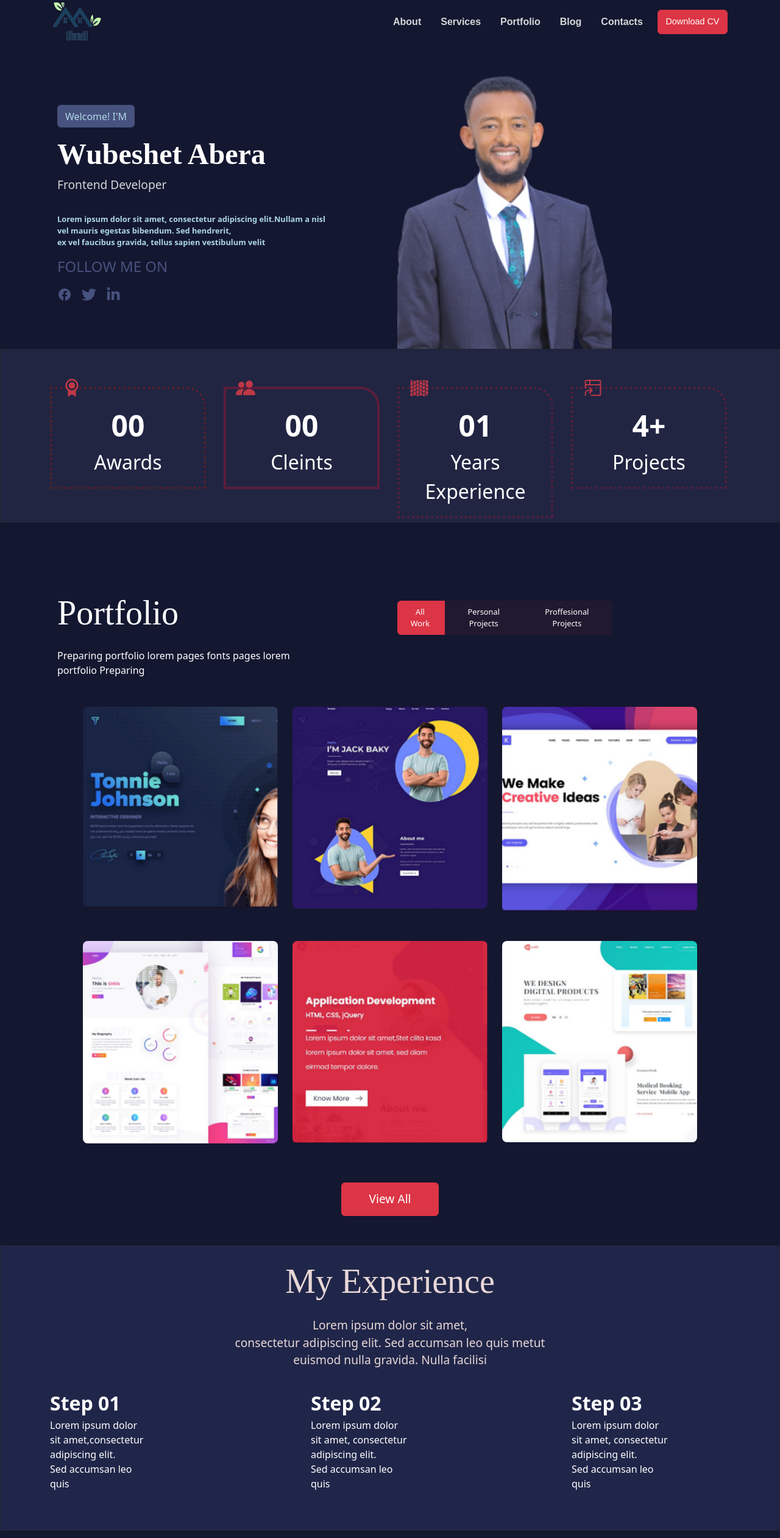
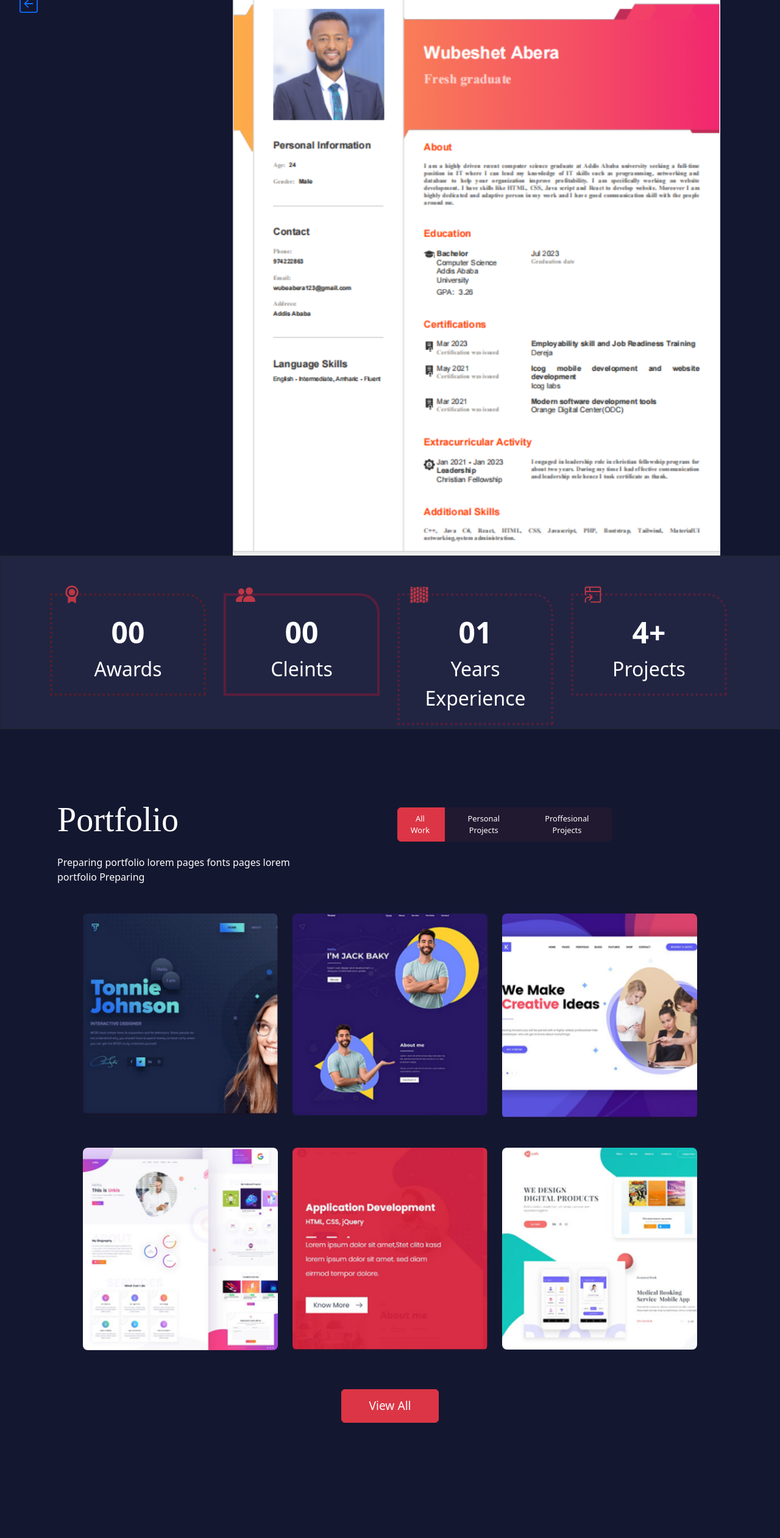
Before and after one commit to wubeabera123/my_portfolio, a React (Create React App) app: page /Mycv in a window 1280 px wide. Shown: the part 20-2542 px from the top of the page at 61% size. Built offline with nearby package versions, Linux system fonts and the light colour scheme.

Commit message:
cv button

```diff
--- a/package.json
+++ b/package.json
@@ -9,7 +9,7 @@
     "react": "^18.2.0",
     "react-dom": "^18.2.0",
     "react-icons": "^4.10.1",
-    "react-router-dom": "^6.15.0",
+    "react-router-dom": "^6.16.0",
     "react-scripts": "5.0.1",
     "react-scroll": "^1.8.9",
     "web-vitals": "^2.1.4"
--- a/src/App.js
+++ b/src/App.js
@@ -6,16 +6,38 @@ import Form from './Form';
 import Info from './Info';
 import Landing from "./Landing.js";
 import Ports from './Ports';
+import Error from './Error.jsx'
+import Mycv from './Mycv';
+import { createBrowserRouter,RouterProvider } from 'react-router-dom';
+const router = createBrowserRouter([
+  {
+    path:'/',
+    element:<Landing />,
+    errorElement:<Error />,
+    children:[
+      {
+        path:'/experience',
+        element:<Experience/>
+      },
 
+   ]
+  },
+  {
+    path:'/Mycv',
+    element:<Mycv />,
+    errorElement:<Error/>
+  }
 
+])
 
 function App() {
   return (
     <div>
-       <Landing/>
+      <RouterProvider router={router} />
+       { /*<Landing/>*/ }
        <Info/>
        <Ports/>
-       <Experience/>
+       {/*<Experience/>*/}
        <Form/>
        <Footer/>
     </div>
--- /dev/null
+++ b/src/Error.jsx
@@ -0,0 +1,3 @@
+export default function Error(){
+    return <div>error</div>
+}
--- a/src/Form.js
+++ b/src/Form.js
@@ -9,7 +9,7 @@ function Form(){
       <div className="row">
         <div className="col">
           <div className="container" style={{marginTop: "7.9rem"}}>
-             <p style={{color: "white", fontFamily: "serif",fontWeight: "bold",fontSize: "3rem"}}>Contact Us</p>
+             <p style={{color: "white", fontFamily: "serif",fontWeight: "bold",fontSize: "3rem"}}>Contact Me</p>
              <p style={{color: "white",fontSize: "1.2rem"}}>Lorem ipsum dolor sit amet, consectetur<br/> Sed accumsan leo quis metus efficitur.</p>
              <div className="d-flex py-3">
                <span className="d-flex" style={{fontSize: "2.2rem"}}><PiPhoneCallBold color="#FF2001"/></span>
--- a/src/Landing.js
+++ b/src/Landing.js
@@ -6,8 +6,9 @@ import { Link } from "react-router-dom";
 import {MdBorderColor, MdFacebook} from "react-icons/md";
 import {FaTwitter} from "react-icons/fa";
 import {FaLinkedinIn} from "react-icons/fa";
-
+import { useNavigate ,Outlet,useParams} from "react-router-dom";
 function Landing(){
+  const navigate=useNavigate()
     return(
   <div>
     <nav className="container navbar navbar-expand-md py-4 navbar-light">
@@ -34,17 +35,18 @@ function Landing(){
                 <a className="nav-link" href="#">Portfolio</a>
               </li>
               <li className="nav-item">
-                <a className="nav-link" href="#">Blog</a>
+                <a className="nav-link" href="#"><Link to='/experience' onClick={()=>{navigate('/experience')}} style={{textDecoration: "none", color: "#d2d8d7" }}>Experience</Link></a>
               </li>
               <li className="nav-item">
                 <a className="nav-link" href="#">Contacts</a>
               </li>
               <li className="nav-item">
-                <button className="btn btn-danger" style={{fontSize: "0.9rem",minHeight: "2.5rem",width: "7.2rem"}}>Download CV</button>
+                <button className="btn btn-danger" onClick={()=>{navigate('/mycv')}} style={{fontSize: "0.9rem",minHeight: "2.5rem",width: "7.2rem"}}>VIEW MY CV</button>
               </li>
            </ul>
         </div>
     </nav>
+
    <div className="container">
     <div className="row">
       <div className="col">
@@ -77,6 +79,7 @@ function Landing(){
     </div>
   </div>
 </div>
+<Outlet/>
 </div>
     );
 }
--- /dev/null
+++ b/src/Mycv.js
@@ -0,0 +1,12 @@
+import react from 'react';
+import my_CV from './Image/my_CV.png';
+import Landing from './Landing';
+import { Link } from "react-router-dom";
+import {BsArrowLeftSquare} from 'react-icons/bs';
+
+export default function Mycv(){
+    return <div>
+             <Link to='/experience' ><BsArrowLeftSquare style={{ fontSize: "30px",marginTop: "-55rem",marginLeft: "2rem" }}/></Link>
+             <img src={my_CV} style={{width: "50rem",objectFit:"cover",marginLeft: "20rem"}}/>
+          </div>
+}
--- a/src/Portfolio.js
+++ b/src/Portfolio.js
@@ -3,7 +3,7 @@ const Portfolio = () => {
 
     return (
        <div>
-          <h2>Portifolio</h2>
+          <h2>Portfolio</h2>
        </div>
     );
 }
--- a/src/index.css
+++ b/src/index.css
@@ -4,15 +4,18 @@ body {
   width: 100%;
 }
 
-nav ul{
+nav ul {
   list-style: none;
   margin: 0;
   padding: 0;
 }
-.nav-link{
+.nav-link {
   color: #d2d8d7;
   font-weight: bold;
   font-size: 1rem;
+}
+.nav-link:hover{
+  color:darkgray;
 }
 .nav-item{
   margin-left: auto;
```
Also changed, not shown: src/Image/my_CV.png (added), 1 other file (tests, documents, lock files or other folders).
